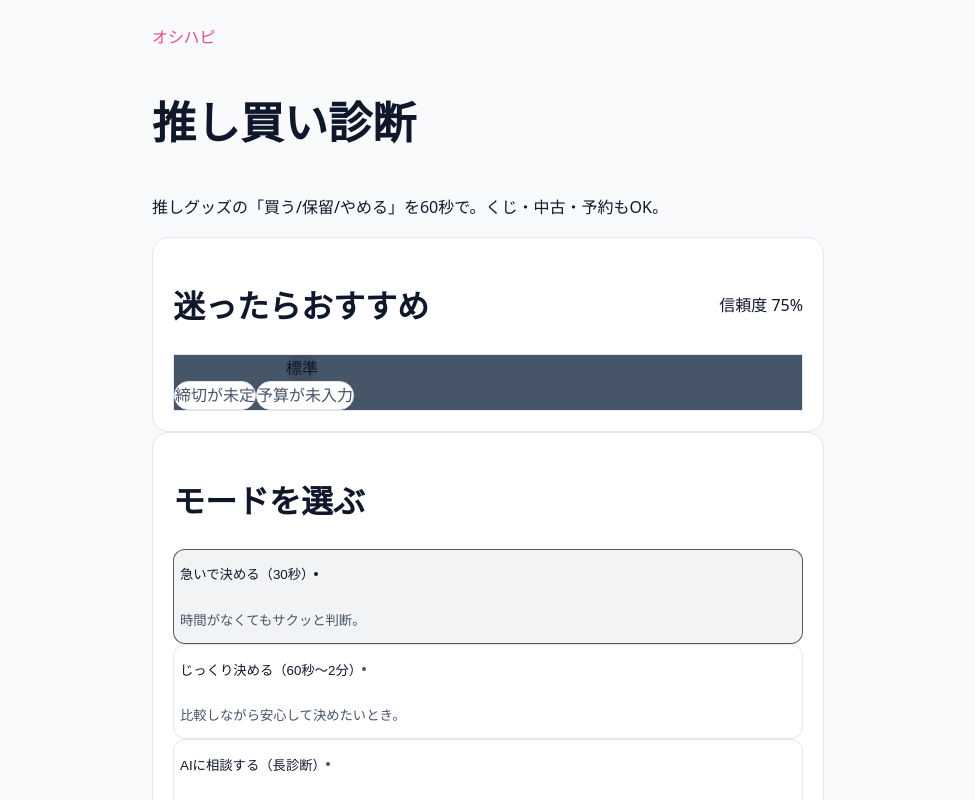
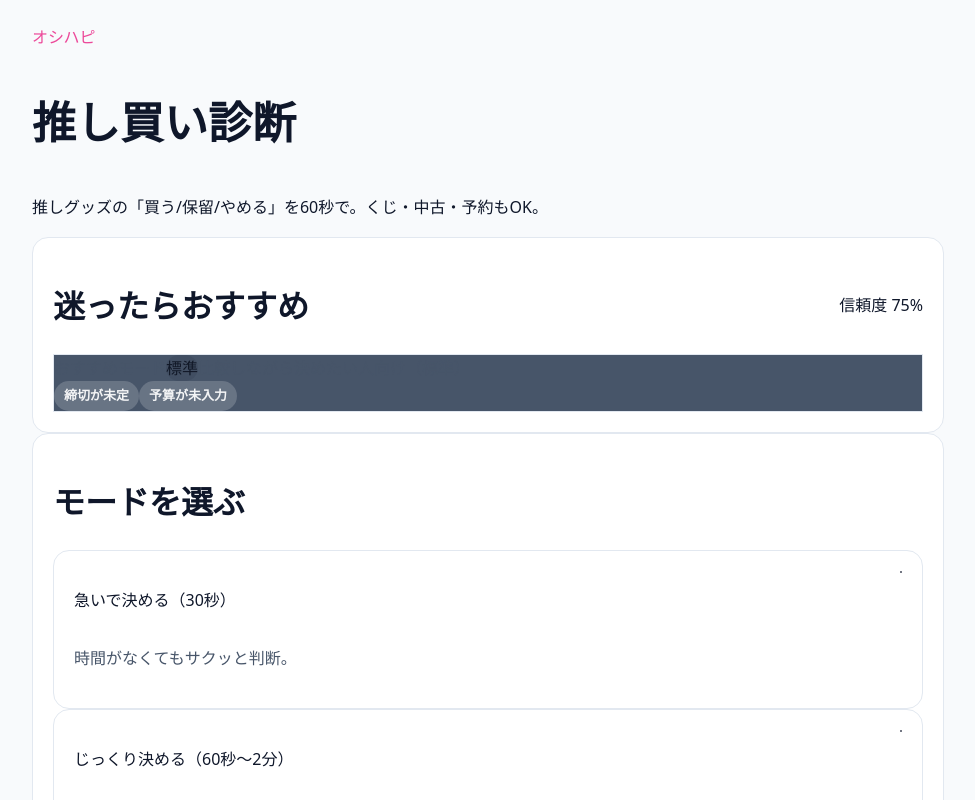
Before and after one commit to Chipwwwwww/oshihapi-pushi-buy-diagnosis, a Next.js app: page / in a window 1280 px wide. Shown: the top 800 px of the page, without its empty margins (152-1127 px from the left). Built offline with nearby package versions, Linux system fonts and the light colour scheme.

Commit message:
Fix radio cards and chip layout

```diff
--- a/app/globals.css
+++ b/app/globals.css
@@ -87,7 +87,7 @@ h2 {
 .osh-container {
   margin-inline: auto;
   width: 100%;
-  max-width: 720px;
+  max-width: 960px;
   padding-inline: 16px;
 }
 
@@ -115,10 +115,15 @@ h2 {
   gap: 4px;
   border-radius: 999px;
   padding: 4px 10px;
-  font-size: 12px;
+  font-size: 13px;
   font-weight: 600;
+  color: var(--text);
+  background: rgba(15, 23, 42, 0.08);
+}
+
+.osh-chip--inverse {
   color: rgba(255, 255, 255, 0.92);
-  background: rgba(255, 255, 255, 0.12);
+  background: rgba(255, 255, 255, 0.18);
 }
 
 button {
--- a/app/page.tsx
+++ b/app/page.tsx
@@ -162,9 +162,9 @@ export default function Home() {
           </div>
           <div className="flex flex-wrap gap-2">
             {recommendation.reasonChips.map((reason) => (
-              <Badge key={reason} variant="outline">
+              <span key={reason} className="osh-chip osh-chip--inverse">
                 {reason}
-              </Badge>
+              </span>
             ))}
           </div>
           {recommendation.followUp ? (
@@ -179,20 +179,26 @@ export default function Home() {
           <RadioCard
             title="急いで決める（30秒）"
             description="時間がなくてもサクッと判断。"
-            isSelected={mode === "short"}
-            onClick={() => handleSelectMode("short")}
+            name="mode"
+            value="short"
+            checked={mode === "short"}
+            onChange={() => handleSelectMode("short")}
           />
           <RadioCard
             title="じっくり決める（60秒〜2分）"
             description="比較しながら安心して決めたいとき。"
-            isSelected={mode === "medium"}
-            onClick={() => handleSelectMode("medium")}
+            name="mode"
+            value="medium"
+            checked={mode === "medium"}
+            onChange={() => handleSelectMode("medium")}
           />
           <RadioCard
             title="AIに相談する（長診断）"
             description="深掘り用プロンプトも作って相談。"
-            isSelected={mode === "long"}
-            onClick={() => handleSelectMode("long")}
+            name="mode"
+            value="long"
+            checked={mode === "long"}
+            onChange={() => handleSelectMode("long")}
           />
         </div>
         <p className={helperTextClass}>{modeDescription}</p>
@@ -227,8 +233,10 @@ export default function Home() {
               key={scenario.id}
               title={scenario.title}
               description={scenario.description}
-              isSelected={mode === scenario.mode}
-              onClick={() => handleApplyScenario(scenario)}
+              name="mode"
+              value={scenario.mode}
+              checked={mode === scenario.mode}
+              onChange={() => handleApplyScenario(scenario)}
               footer={
                 scenario.preset ? (
                   <div className="flex flex-wrap gap-2 text-xs text-muted-foreground">
--- a/components/ui/RadioCard.tsx
+++ b/components/ui/RadioCard.tsx
@@ -1,50 +1,55 @@
-import type { ButtonHTMLAttributes, ReactNode } from "react";
+import type { InputHTMLAttributes, ReactNode } from "react";
 
-type RadioCardProps = ButtonHTMLAttributes<HTMLButtonElement> & {
+type RadioCardProps = Omit<
+  InputHTMLAttributes<HTMLInputElement>,
+  "type" | "children" | "className"
+> & {
   title: string;
   description?: string;
-  isSelected?: boolean;
   footer?: ReactNode;
+  className?: string;
 };
 
 export default function RadioCard({
   title,
   description,
-  isSelected = false,
   footer,
   className = "",
   ...props
 }: RadioCardProps) {
   return (
-    <button
-      type="button"
-      className={[
-        "flex w-full min-h-11 flex-col gap-2 rounded-2xl border px-4 py-4 text-left transition",
-        "focus-visible:outline-none focus-visible:ring-2 focus-visible:ring-primary/40",
-        isSelected
-          ? "border-primary/70 bg-primary/5 text-foreground shadow-sm"
-          : "border-border bg-card text-foreground hover:border-primary/40",
-        className,
-      ]
-        .filter(Boolean)
-        .join(" ")}
-      {...props}
-    >
-      <div className="flex items-center justify-between gap-2">
-        <p className="text-base font-semibold">{title}</p>
+    <label className={["group block cursor-pointer", className].join(" ")}>
+      <input type="radio" className="peer sr-only" {...props} />
+      <div
+        className={[
+          "osh-card flex min-h-11 w-full items-start justify-between gap-3 transition",
+          "group-hover:bg-slate-50",
+          "peer-checked:bg-slate-50 peer-checked:ring-2 peer-checked:ring-slate-900",
+          "peer-focus-visible:ring-2 peer-focus-visible:ring-slate-400",
+        ]
+          .filter(Boolean)
+          .join(" ")}
+      >
+        <div className="flex flex-1 flex-col gap-1">
+          <p className="text-base font-semibold text-foreground">{title}</p>
+          {description ? (
+            <p className="text-sm leading-6 text-muted-foreground">
+              {description}
+            </p>
+          ) : null}
+          {footer}
+        </div>
         <span
+          aria-hidden="true"
           className={[
-            "h-3.5 w-3.5 rounded-full border-2",
-            isSelected ? "border-primary bg-primary" : "border-muted-foreground",
+            "relative mt-1 flex h-4 w-4 items-center justify-center rounded-full border border-slate-400",
+            "after:block after:h-2 after:w-2 after:rounded-full after:bg-slate-900 after:opacity-0 after:content-['']",
+            "peer-checked:border-slate-900 peer-checked:after:opacity-100",
           ]
             .filter(Boolean)
             .join(" ")}
         />
       </div>
-      {description ? (
-        <p className="text-sm leading-6 text-muted-foreground">{description}</p>
-      ) : null}
-      {footer}
-    </button>
+    </label>
   );
 }
```
